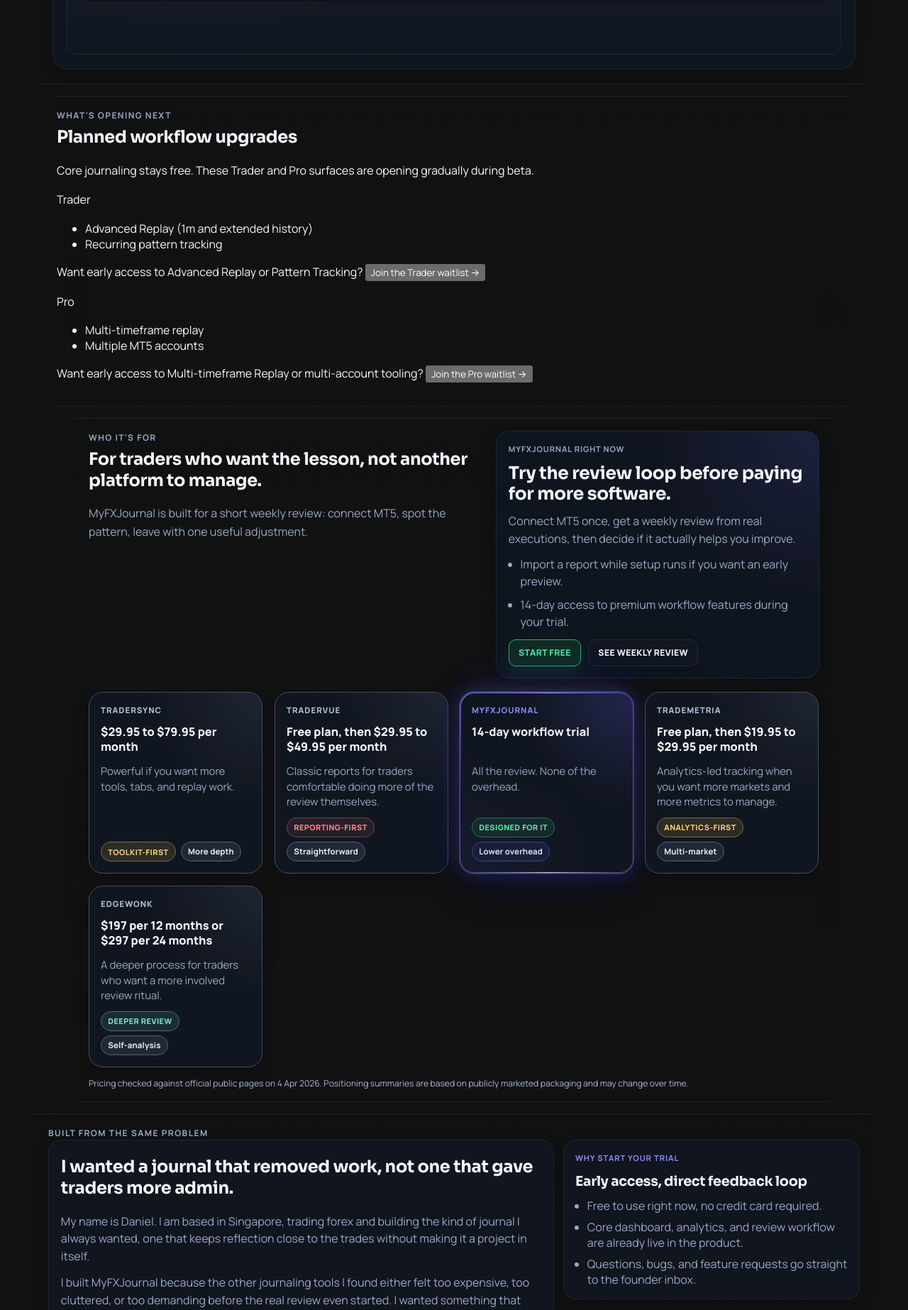
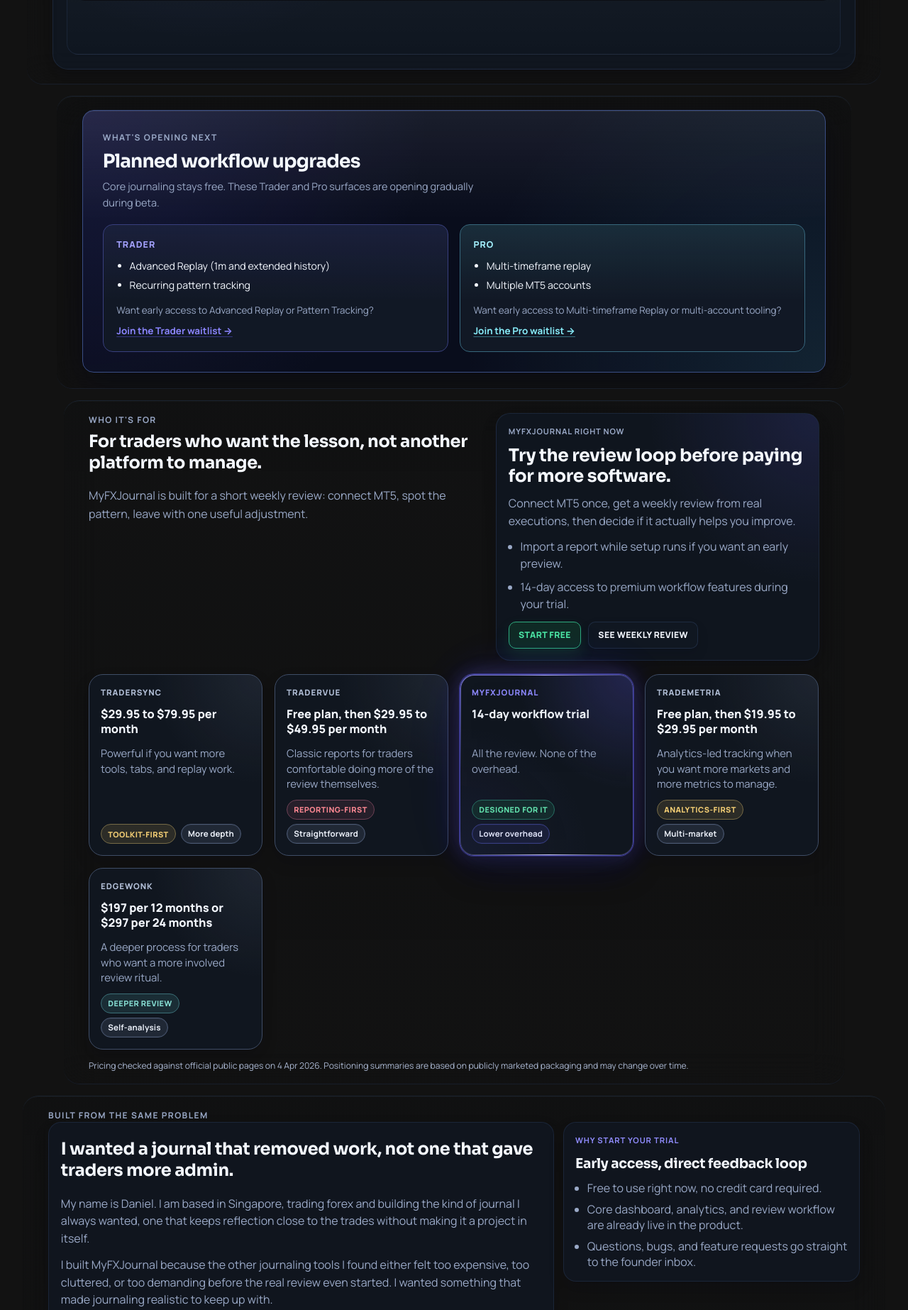
Before and after one commit to LeTzA8/fxjournal, a Flask app: page / in a window 1280 px wide. Shown: the part 2633-4479 px from the top of the page at 71% size. Run offline with Flask 3, Linux system fonts and the light colour scheme; some libraries are stand-ins or nearby versions.

Commit message:
Fix landing page roadmap layout for public visitors.
Roadmap styles were only in app_pages.css, which does not load on the public landing page, so add inline landing styles and clean up the section structure.

Co-authored-by: Cursor <cursoragent@cursor.com>

```diff
--- a/templates/landing.html
+++ b/templates/landing.html
@@ -321,12 +321,13 @@
     }
     </style>
 
-    <section class="landing-roadmap landing-section" aria-labelledby="landing-roadmap-title">
+    <section class="landing-section landing-roadmap" id="roadmap" aria-labelledby="landing-roadmap-title">
+        <div class="landing-inner">
             <div class="landing-roadmap-panel">
                 <div class="landing-roadmap-head">
                     <p class="eyebrow">What's opening next</p>
                     <h2 id="landing-roadmap-title">Planned workflow upgrades</h2>
-                <p>Core journaling stays free. These Trader and Pro surfaces are opening gradually during beta.</p>
+                    <p class="muted">Core journaling stays free. These Trader and Pro surfaces are opening gradually during beta.</p>
                 </div>
                 <div class="landing-roadmap-grid">
                     <section class="landing-roadmap-lane landing-roadmap-lane--trader" aria-label="Trader planned features">
@@ -335,16 +336,17 @@
                             <li>Advanced Replay (1m and extended history)</li>
                             <li>Recurring pattern tracking</li>
                         </ul>
-                    <p class="landing-roadmap-cta">
-                        Want early access to Advanced Replay or Pattern Tracking?
+                        <div class="landing-roadmap-cta">
+                            <p class="landing-roadmap-cta-copy">Want early access to Advanced Replay or Pattern Tracking?</p>
                             <button
                                 type="button"
+                                class="landing-roadmap-waitlist-btn"
                                 data-waitlist-trigger="trader"
                                 data-waitlist-source="landing_planned"
                                 data-waitlist-feature="advanced_replay"
                                 data-waitlist-cta-context="landing_trader_lane"
                             >Join the Trader waitlist →</button>
-                    </p>
+                        </div>
                     </section>
                     <section class="landing-roadmap-lane landing-roadmap-lane--pro" aria-label="Pro planned features">
                         <p class="landing-roadmap-tier">Pro</p>
@@ -352,17 +354,19 @@
                             <li>Multi-timeframe replay</li>
                             <li>Multiple MT5 accounts</li>
                         </ul>
-                    <p class="landing-roadmap-cta">
-                        Want early access to Multi-timeframe Replay or multi-account tooling?
+                        <div class="landing-roadmap-cta">
+                            <p class="landing-roadmap-cta-copy">Want early access to Multi-timeframe Replay or multi-account tooling?</p>
                             <button
                                 type="button"
+                                class="landing-roadmap-waitlist-btn"
                                 data-waitlist-trigger="pro"
                                 data-waitlist-source="landing_planned"
                                 data-waitlist-feature="multi_timeframe_replay"
                                 data-waitlist-cta-context="landing_pro_lane"
                             >Join the Pro waitlist →</button>
-                    </p>
+                        </div>
                     </section>
+                </div>
             </div>
         </div>
     </section>
@@ -2014,6 +2018,7 @@
     #ai-demo,
     #hands-off,
     #features,
+    #roadmap,
     #compare,
     #founder {
         border-radius: 22px;
@@ -2063,6 +2068,144 @@
     .landing-section .muted {
         margin: 0 0 0.9rem;
         max-width: 70ch;
+    }
+
+    .landing-roadmap .landing-inner {
+        padding-top: 0.15rem;
+        padding-bottom: 0.35rem;
+    }
+
+    .landing-roadmap-panel {
+        --landing-roadmap-accent: color-mix(in srgb, var(--accent) 72%, #67e8f9 28%);
+        padding: clamp(1.15rem, 2.4vw, 1.75rem);
+        border: 1px solid color-mix(in srgb, var(--landing-roadmap-accent) 34%, var(--border));
+        border-radius: 16px;
+        background:
+            linear-gradient(180deg, color-mix(in srgb, white 7%, transparent), transparent 42%),
+            radial-gradient(circle at top left, color-mix(in srgb, var(--accent) 14%, transparent), transparent 44%),
+            radial-gradient(circle at bottom right, color-mix(in srgb, #67e8f9 10%, transparent), transparent 46%),
+            color-mix(in srgb, #080b1b 84%, var(--surface));
+        box-shadow:
+            0 20px 46px rgba(2, 6, 23, 0.34),
+            inset 0 1px 0 color-mix(in srgb, white 9%, transparent);
+        backdrop-filter: blur(12px);
+        -webkit-backdrop-filter: blur(12px);
+    }
+
+    .landing-roadmap-head {
+        display: grid;
+        gap: 0.45rem;
+        max-width: 680px;
+        margin-bottom: 1.15rem;
+    }
+
+    .landing-roadmap-head h2 {
+        margin: 0;
+        font-size: clamp(1.25rem, 2.1vw, 1.65rem);
+        letter-spacing: -0.03em;
+    }
+
+    .landing-roadmap-head .muted {
+        margin: 0;
+        max-width: 62ch;
+        font-size: 0.9rem;
+        line-height: 1.6;
+    }
+
+    .landing-roadmap-grid {
+        display: grid;
+        grid-template-columns: repeat(2, minmax(0, 1fr));
+        gap: 1rem;
+    }
+
+    .landing-roadmap-lane {
+        display: flex;
+        flex-direction: column;
+        gap: 0.55rem;
+        min-height: 100%;
+        padding: clamp(0.95rem, 1.6vw, 1.15rem);
+        border: 1px solid color-mix(in srgb, var(--roadmap-lane-accent, var(--landing-roadmap-accent)) 30%, var(--border));
+        border-radius: 14px;
+        background:
+            linear-gradient(180deg, color-mix(in srgb, var(--roadmap-lane-accent, var(--landing-roadmap-accent)) 10%, transparent), transparent 60%),
+            color-mix(in srgb, #111827 58%, var(--surface));
+    }
+
+    .landing-roadmap-lane--trader {
+        --roadmap-lane-accent: var(--accent);
+    }
+
+    .landing-roadmap-lane--pro {
+        --roadmap-lane-accent: #67e8f9;
+    }
+
+    .landing-roadmap-tier {
+        margin: 0;
+        font-size: 0.78rem;
+        font-weight: 800;
+        letter-spacing: 0.08em;
+        text-transform: uppercase;
+        color: color-mix(in srgb, var(--roadmap-lane-accent, var(--accent)) 58%, var(--ink));
+    }
+
+    .landing-roadmap-list {
+        margin: 0;
+        padding-left: 1.15rem;
+        font-size: 0.88rem;
+        line-height: 1.55;
+        color: var(--ink);
+    }
+
+    .landing-roadmap-list li + li {
+        margin-top: 0.35rem;
+    }
+
+    .landing-roadmap-cta {
+        display: grid;
+        gap: 0.55rem;
+        margin-top: auto;
+        padding-top: 0.35rem;
+    }
+
+    .landing-roadmap-cta-copy {
+        margin: 0;
+        font-size: 0.84rem;
+        line-height: 1.55;
+        color: var(--muted);
+    }
+
+    .landing-roadmap-waitlist-btn {
+        appearance: none;
+        align-self: flex-start;
+        margin: 0;
+        padding: 0;
+        border: 0;
+        background: none;
+        color: color-mix(in srgb, var(--roadmap-lane-accent, var(--accent)) 78%, white 22%);
+        font: inherit;
+        font-size: 0.84rem;
+        font-weight: 700;
+        line-height: 1.4;
+        text-align: left;
+        cursor: pointer;
+        text-decoration: underline;
+        text-underline-offset: 3px;
+        text-decoration-color: color-mix(in srgb, var(--roadmap-lane-accent, var(--accent)) 42%, transparent);
+    }
+
+    .landing-roadmap-waitlist-btn:hover {
+        color: var(--ink);
+    }
+
+    .landing-roadmap-waitlist-btn:focus-visible {
+        outline: 2px solid color-mix(in srgb, var(--roadmap-lane-accent, var(--accent)) 55%, transparent);
+        outline-offset: 3px;
+    }
+
+    @media (max-width: 760px) {
+        .landing-roadmap-grid {
+            grid-template-columns: 1fr;
+        }
     }
 
     .ai-demo-section {
```
Also changed, not shown: static/css/app_pages.css (+62 -39 lines). Lines whose indentation alone changed are shown as unchanged.
